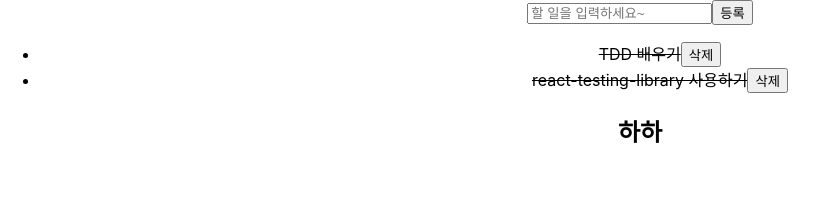
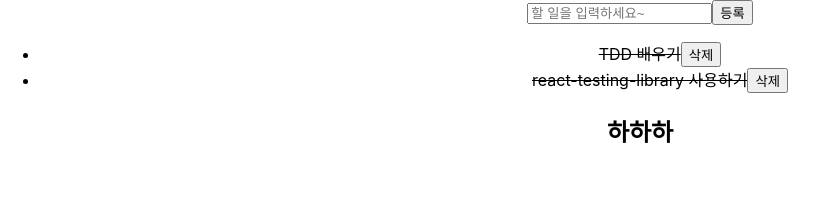
Before and after one commit to bitnarii/rtl-tdd-todos, a React (Create React App) app: page / in a window 1280 px wide. Shown: the top 203 px of the page, without its empty margins (0-828 px from the left). Built offline with nearby package versions, Linux system fonts and the light colour scheme.

Commit message:
jenkins test 1126

```diff
--- a/src/App.js
+++ b/src/App.js
@@ -6,7 +6,7 @@
   return (
     <div className="App">
       <TodoApp/>
-      <h2>하하</h2>
+      <h2>하하하</h2>
     </div>
   );
 }
```
